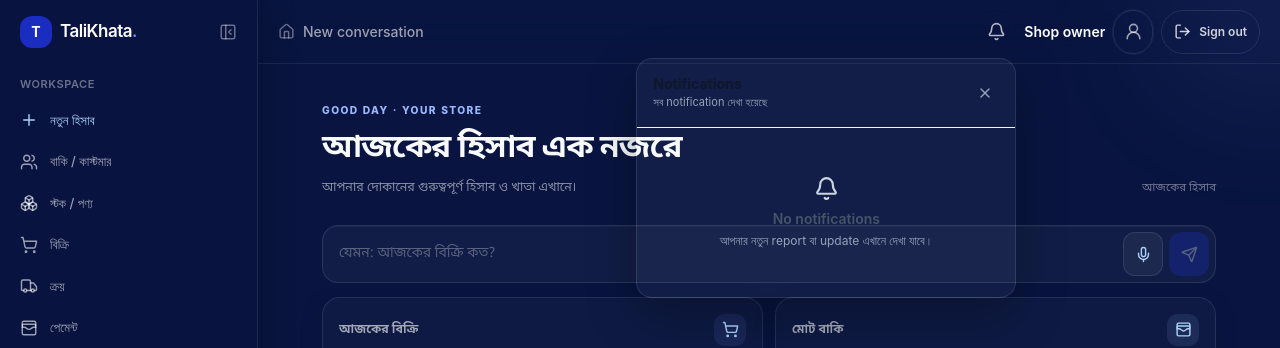
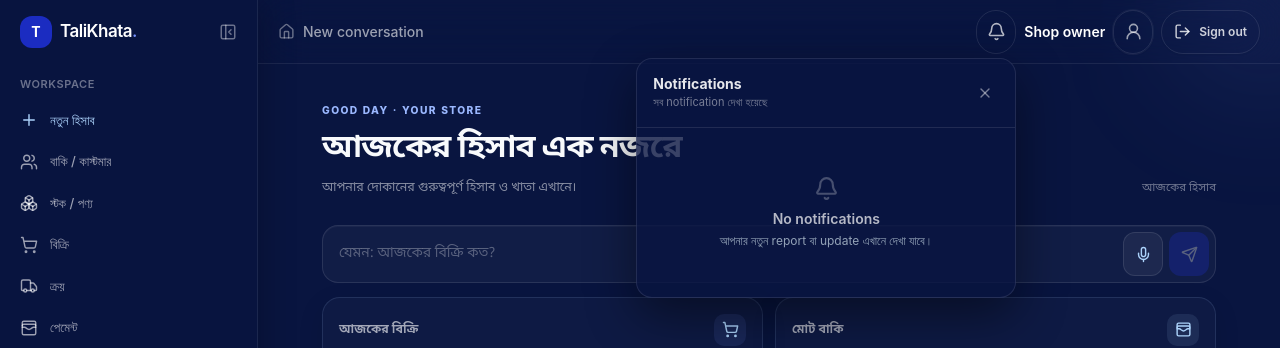
Before and after one commit to joy11122/talikhata-dual-ai-voice-controll, a Next.js app: page /dashboard in a window 1280 px wide. Both pictures are taken after a click on the button 996 px from the left and 31 px from the top of the page. Shown: the top 348 px of the page. Built offline with nearby package versions, Linux system fonts and the light colour scheme; no server answers.

Commit message:
fix: improve notification UX and glassmorphism

```diff
--- a/components/NotificationBell.tsx
+++ b/components/NotificationBell.tsx
@@ -11,9 +11,9 @@ useEffect(()=>{void load();const id=window.setInterval(()=>{if(document.visibili
 const unread=items.filter(x=>!x.read).length;
 async function markRead(id?:string){try{await fetch('/api/notifications',{method:'PATCH',headers:{'content-type':'application/json'},body:JSON.stringify(id?{id}:{})});setItems(prev=>prev.map(x=>id&&x._id!==id?x:{...x,read:true}))}catch{}}
 return <div ref={ref} className="relative">
-<button type="button" onClick={()=>{setOpen(v=>!v);if(!open&&unread)void markRead()}} className="relative flex h-10 w-10 items-center justify-center rounded-full border border-black/[0.06] bg-transparent text-white/70 shadow-none transition hover:bg-slate-50 active:scale-95" aria-label={unread?unread+' unread notifications':'Notifications'} aria-expanded={open}><Bell size={19}/>{unread>0&&<motion.span initial={{scale:0}} animate={{scale:1}} className="absolute -right-0.5 -top-0.5 flex min-h-4 min-w-4 items-center justify-center rounded-full bg-red-500 px-1 text-[9px] font-bold text-white ring-2 ring-[#091540]">{unread>9?'9+':unread}</motion.span>}</button>
-<AnimatePresence>{open&&<motion.div initial={{opacity:0,y:-6,scale:.98}} animate={{opacity:1,y:0,scale:1}} exit={{opacity:0,y:-6,scale:.98}} className="fixed left-2 right-2 top-[68px] z-[80] w-auto max-w-none overflow-hidden rounded-2xl sm:absolute sm:left-auto sm:right-0 sm:top-12 sm:w-[380px] sm:max-w-[380px] border border-white/10 bg-white/[0.04] backdrop-blur-[16px] shadow-[0_18px_50px_rgba(0,0,0,.28)]">
-<div className="flex items-center justify-between border-b border-slate-100 px-4 py-3"><div><h3 className="text-sm font-bold text-slate-900">Notifications</h3><p className="text-[11px] text-slate-400">{unread?unread+' unread':'সব notification দেখা হয়েছে'}</p></div><div className="flex items-center gap-1">{unread>0&&<button onClick={()=>void markRead()} className="rounded-lg px-2 py-1 text-[11px] font-semibold text-emerald-600 hover:bg-emerald-50">Mark all read</button>}<button onClick={()=>setOpen(false)} className="rounded-lg p-1.5 text-slate-400 hover:bg-slate-100" aria-label="Close notifications"><X size={16}/></button></div></div>
-<div className="max-h-[min(70vh,420px)] overflow-y-auto">{loading&&!items.length?<div className="flex items-center justify-center py-10"><Loader2 className="animate-spin text-slate-400" size={20}/></div>:items.length?items.map(item=><button key={item._id} onClick={()=>!item.read&&void markRead(item._id)} className={'flex w-full gap-3 border-b border-slate-100 px-4 py-3 text-left transition hover:bg-slate-50 '+(item.read?'bg-white':'bg-emerald-50/50')}><span className={'mt-0.5 flex h-8 w-8 shrink-0 items-center justify-center rounded-full '+(item.read?'bg-slate-100 text-slate-400':'bg-emerald-100 text-emerald-600')}>{item.read?<Check size={15}/>:<Bell size={15}/>}</span><span className="min-w-0 flex-1"><span className="block text-[13px] font-bold text-slate-800">{item.title}</span><span className="mt-0.5 block whitespace-pre-line text-[12px] leading-5 text-slate-500">{item.message}</span><span className="mt-1 block text-[10px] text-slate-400">{relativeTime(item.createdAt)}</span></span></button>):<div className="px-5 py-12 text-center"><Bell size={25} className="mx-auto text-slate-300"/><p className="mt-2 text-sm font-semibold text-slate-600">No notifications</p><p className="mt-1 text-xs text-slate-400">আপনার নতুন report বা update এখানে দেখা যাবে।</p></div>}</div>
+<button type="button" onClick={()=>setOpen(v=>!v)} className="relative flex h-10 w-10 items-center justify-center rounded-full border border-white/10 bg-transparent text-white/70 shadow-none transition hover:bg-white/[0.06] active:scale-95" aria-label={unread?unread+' unread notifications':'Notifications'} aria-expanded={open}><Bell size={19}/>{unread>0&&<motion.span initial={{scale:0}} animate={{scale:1}} className="absolute -right-0.5 -top-0.5 flex min-h-4 min-w-4 items-center justify-center rounded-full bg-red-500 px-1 text-[9px] font-bold text-white ring-2 ring-[#091540]">{unread>9?'9+':unread}</motion.span>}</button>
+<AnimatePresence>{open&&<motion.div initial={{opacity:0,y:-6,scale:.98}} animate={{opacity:1,y:0,scale:1}} exit={{opacity:0,y:-6,scale:.98}} className="fixed left-2 right-2 top-[68px] z-[80] w-auto max-w-none overflow-hidden rounded-2xl sm:absolute sm:left-auto sm:right-0 sm:top-12 sm:w-[380px] sm:max-w-[380px] border border-white/10 bg-[#091540]/92 backdrop-blur-[24px] shadow-[0_18px_50px_rgba(0,0,0,.45)] supports-[backdrop-filter]:bg-[#091540]/80">
+<div className="flex items-center justify-between border-b border-white/10 px-4 py-3"><div><h3 className="text-sm font-bold text-white/90">Notifications</h3><p className="text-[11px] text-white/45">{unread?unread+' unread':'সব notification দেখা হয়েছে'}</p></div><div className="flex items-center gap-1">{unread>0&&<button onClick={()=>void markRead()} className="rounded-lg px-2 py-1 text-[11px] font-semibold text-[#ABD2FA] hover:bg-white/[0.06]">Mark all read</button>}<button onClick={()=>setOpen(false)} className="rounded-lg p-1.5 text-white/45 hover:bg-white/[0.06]" aria-label="Close notifications"><X size={16}/></button></div></div>
+<div className="max-h-[min(70vh,420px)] overflow-y-auto">{loading&&!items.length?<div className="flex items-center justify-center py-10"><Loader2 className="animate-spin text-slate-400" size={20}/></div>:items.length?items.map(item=><button key={item._id} onClick={()=>!item.read&&void markRead(item._id)} className={'flex w-full gap-3 border-b border-white/10 px-4 py-3 text-left transition hover:bg-white/[0.05] '+(item.read?'bg-transparent':'bg-[#1B2CC1]/15')}><span className={'mt-0.5 flex h-8 w-8 shrink-0 items-center justify-center rounded-full '+(item.read?'bg-white/[0.06] text-white/40':'bg-[#1B2CC1]/30 text-[#ABD2FA]')}>{item.read?<Check size={15}/>:<Bell size={15}/>}</span><span className="min-w-0 flex-1"><span className="block text-[13px] font-bold text-white/90">{item.title}</span><span className="mt-0.5 block whitespace-pre-line text-[12px] leading-5 text-white/55">{item.message}</span><span className="mt-1 block text-[10px] text-slate-400">{relativeTime(item.createdAt)}</span></span></button>):<div className="px-5 py-12 text-center"><Bell size={25} className="mx-auto text-white/25"/><p className="mt-2 text-sm font-semibold text-white/70">No notifications</p><p className="mt-1 text-xs text-slate-400">আপনার নতুন report বা update এখানে দেখা যাবে।</p></div>}</div>
 </motion.div>}</AnimatePresence></div>;
 }
```
